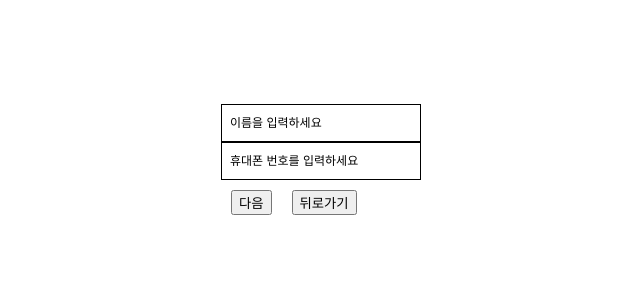
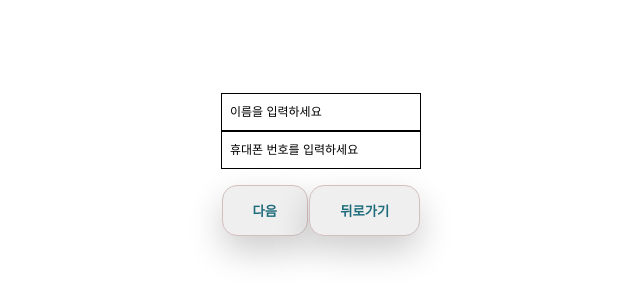
Before and after one commit to hhhhhhdong/SSAPID, a React (Create React App) app in the folder frontend/: page /idFind in a window 1280 px wide. Shown: the part 236-536 px from the top of the page, without its empty margins (319-959 px from the left). Built offline with nearby package versions, Linux system fonts and the light colour scheme.

Commit message:
update: button css

```diff
--- a/frontend/src/components/IdFindForm.tsx
+++ b/frontend/src/components/IdFindForm.tsx
@@ -60,7 +60,7 @@ function IdFindForm({ onSubmit }: idFindProps) {
           onChange={onChange}
           placeHolder={emailPlaceHolder}
         />
-
+        <div className={style.btns}>
           <Button buttonType={submitButtonType} text="다음" />
           <Button
             buttonType={backButtonType}
@@ -69,6 +69,7 @@ function IdFindForm({ onSubmit }: idFindProps) {
             Disabled={isLoad}
             url={url[0]}
           />
+        </div>
       </form>
     </div>
   );
--- a/frontend/src/styles/Button.module.scss
+++ b/frontend/src/styles/Button.module.scss
@@ -1,7 +1,24 @@
-$dark-blue: #222;
-$green: #90feb5;
-$action-color: $green;
-
 .button {
-  box-sizing: border-box;
+  position: relative;
+  border: none;
+  display: inline-block;
+  padding: 15px 30px;
+  border-radius: 15px;
+  font-family: "paybooc-Light", sans-serif;
+  box-shadow: 0 15px 35px rgba(0, 0, 0, 0.2);
+  text-decoration: none;
+  font-weight: 600;
+  transition: 0.25s;
+  border: 0.1px solid rgb(212, 191, 191);
+  color: #1e6b7b;
+  &:active {
+    transform: scale(1.5);
+  }
+  &:hover {
+    letter-spacing: 2px;
+    background-color: black;
+    color: white;
+    transform: scale(1.2);
+    cursor: pointer;
+  }
 }
--- a/frontend/src/styles/IdFindForm.module.scss
+++ b/frontend/src/styles/IdFindForm.module.scss
@@ -1,5 +1,9 @@
 .form {
   Button {
-    margin: 10px;
+    margin-top: 1rem;
   }
 }
+.btns {
+  display: flex;
+  justify-content: space-around;
+}
```
Lines whose indentation alone changed are shown as unchanged.
